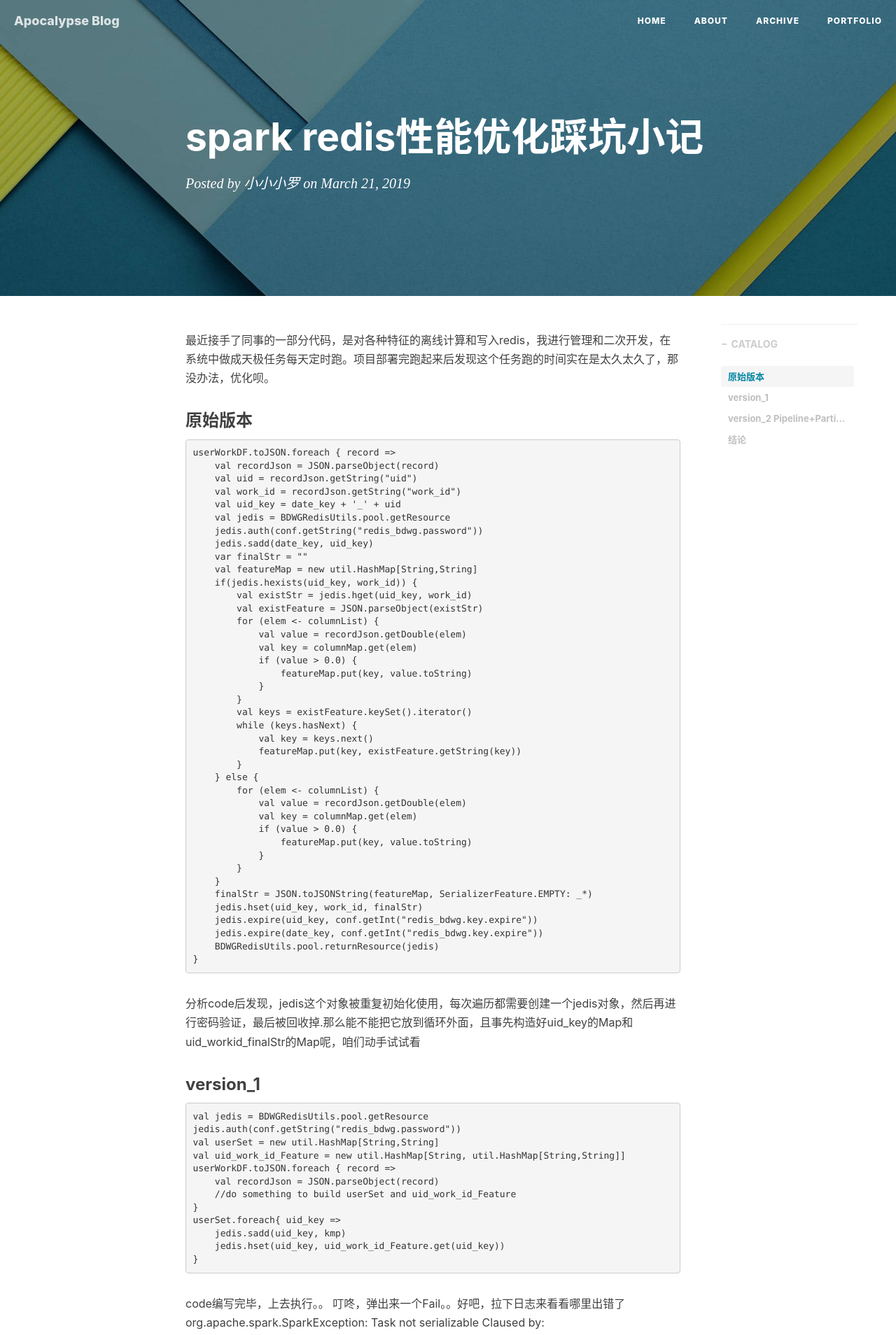
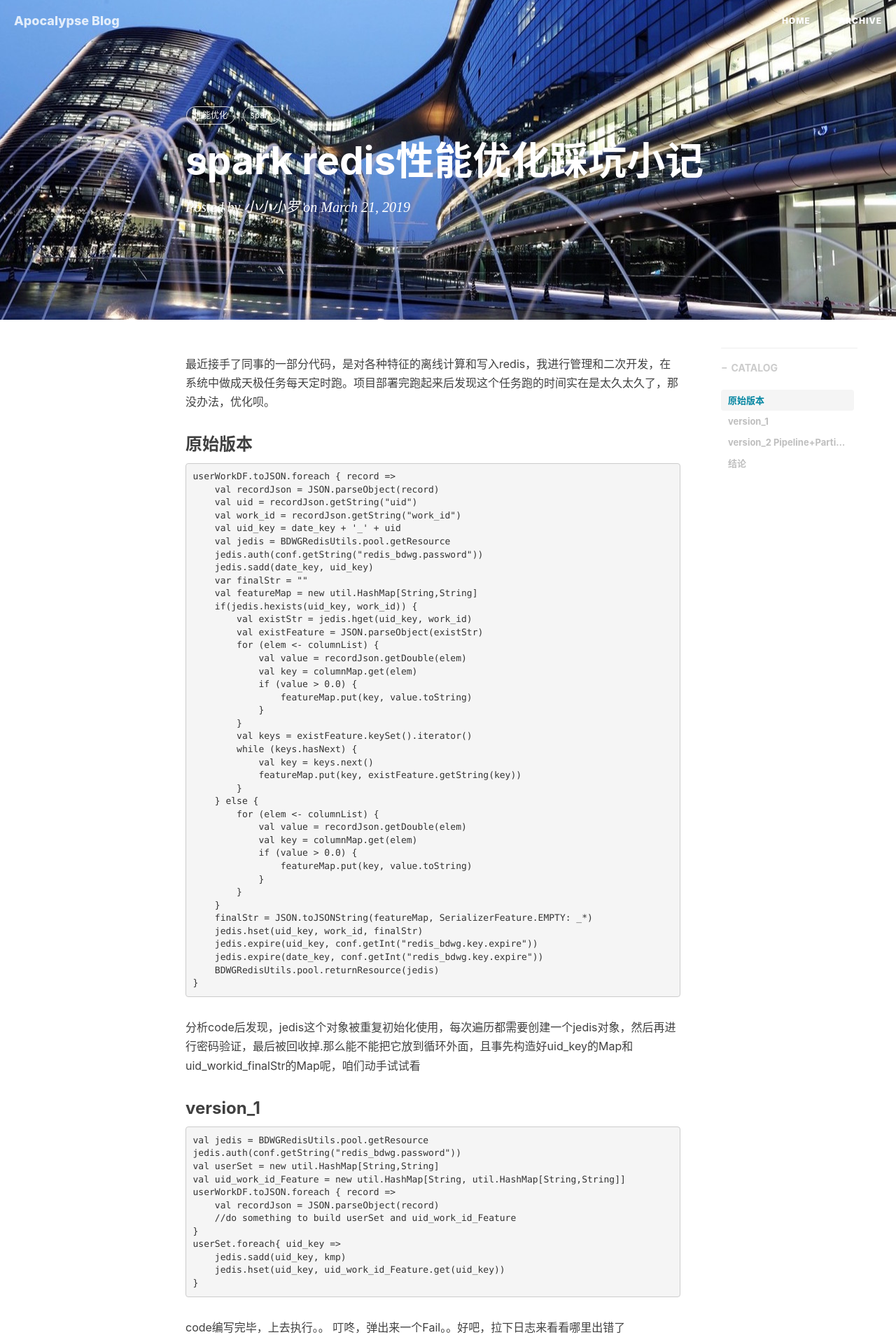
Before and after one commit to Apocalypsey/Apocalypsey.github.io, a Jekyll site: the page built from _posts/2019-03-21-spark踩坑小记.markdown, in a window 1280 px wide. Shown: the top 1908 px of the page at 70% size. Built offline with Jekyll 4.4.1, drawn with Linux system fonts in a browser that asks for light colours; nearby versions of some CDN libraries; comment, search, counter and statistics services are not loaded.

Commit message:
change style

```diff
--- a/_config.yml
+++ b/_config.yml
@@ -2,7 +2,7 @@
 author: Apocalypse
 title: Apocalypse Blog
 SEOTitle: 小小小罗的博客 | Apocalypse Blog
-header-img: img/tag-bg.jpg
+header-img: img/soho.jpg
 post-img: assets/img/post-bg.jpg
 email: imlfhhh@gmail.com
 description: "Software & BigData Engineer, F1 Noob Lover"
--- a/_includes/footer.html
+++ b/_includes/footer.html
@@ -13,7 +13,7 @@
                     <iframe
                         style="margin-left: 2px; margin-bottom:-5px;"
                         frameborder="0" scrolling="0" width="100px" height="20px"
-                        src="https://ghbtns.com/github-btn.html?user=huxpro&repo=huxpro.github.io&type=star&count=true" >
+                        src="https://ghbtns.com/github-btn.html?user=apocalypsey&repo=apocalypsey.github.io&type=star&count=true" >
                     </iframe>
                 </p>
             </div>
--- a/_posts/2019-03-21-spark踩坑小记.markdown
+++ b/_posts/2019-03-21-spark踩坑小记.markdown
@@ -5,6 +5,7 @@ categories: jekyll update
 title: spark redis性能优化踩坑小记
 author: 小小小罗
 catalog: true
+tags: 性能优化 spark
 ---
 
  最近接手了同事的一部分代码，是对各种特征的离线计算和写入redis，我进行管理和二次开发，在系统中做成天极任务每天定时跑。项目部署完跑起来后发现这个任务跑的时间实在是太久太久了，那没办法，优化呗。
--- a/portfolio/index.html
+++ b/portfolio/index.html
@@ -1,7 +1,3 @@
----
-title: Portfolio
-layout: default
----
 
 <!DOCTYPE html>
 <html class="no-js">
```
Also changed, not shown: about.html (+0 -7 lines), img/favicon.ico, img/soho.jpg (added).
